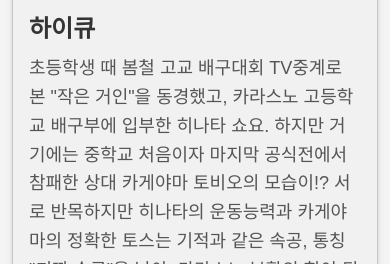
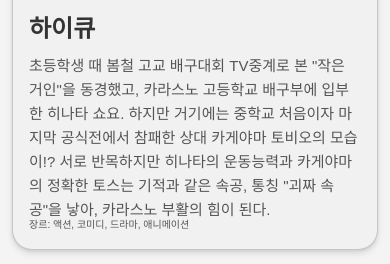
Before and after one commit to dhs82/webproject, a Django app: page /info/ in a window 390 px wide. Shown: the part 501-765 px from the top of the page. Run offline with Django 5.2, Linux system fonts and the light colour scheme; data comes from the database, SQL or seed files in the repository.

Commit message:
info_genre

```diff
--- a/main/models.py
+++ b/main/models.py
@@ -30,6 +30,29 @@
 
     def __str__(self):
         return self.subject
+    def get_genres(self):
+        genres = []
+        genre_fields = [
+            ('action', '액션'),
+            ('adventure', '모험'),
+            ('comedy', '코미디'),
+            ('drama', '드라마'),
+            ('horror', '공포'),
+            ('fantasy', '판타지'),
+            ('sf', 'SF'),
+            ('romance', '로맨스'),
+            ('thriller', '스릴러'),
+            ('mystery', '미스터리'),
+            ('animation', '애니메이션'),
+            ('documentary', '다큐멘터리'),
+            ('musical', '뮤지컬'),
+            ('war', '전쟁'),
+            ('western', '서부극'),
+        ]
+        for field, genre_name in genre_fields:
+            if getattr(self, field):
+                genres.append(genre_name)
+        return ', '.join(genres)
 
 
 class Bookmark(models.Model):
--- a/main/templates/main/info.html
+++ b/main/templates/main/info.html
@@ -58,10 +58,11 @@
                   style="max-width: 300px; height: 300px;" class="img-fluid rounded-start" alt="{{ movie.subject }}">
               </div>
               <div class="col-md-8 d-flex flex-column justify-content-center">
-                <div class="card-body" style="max-height: 100%;">
+                <div class="card-body" style="max-height: 250px; position:relative;">
                   <h5 class="card-title" style="font-size: 24px; font-weight: bold;">{{ movie.subject }}</h5>
-                  <p class="card-text" style="font-size: 18px; line-height: 1.6; margin-top: 10px;">{{ movie.content }}
+                  <p class="card-text" style="font-size: 15px; line-height: 1.6; margin-top: 10px;">{{ movie.content }}
                   </p>
+                  <p style="font-size: 10px; line-height: 1.6; position:absolute; bottom:0px;">장르: {{ movie.get_genres }}</p>
                 </div>
               </div>
             </div>
```
Also changed, not shown: main/templates/main/recommend.html (+11 -9 lines).
